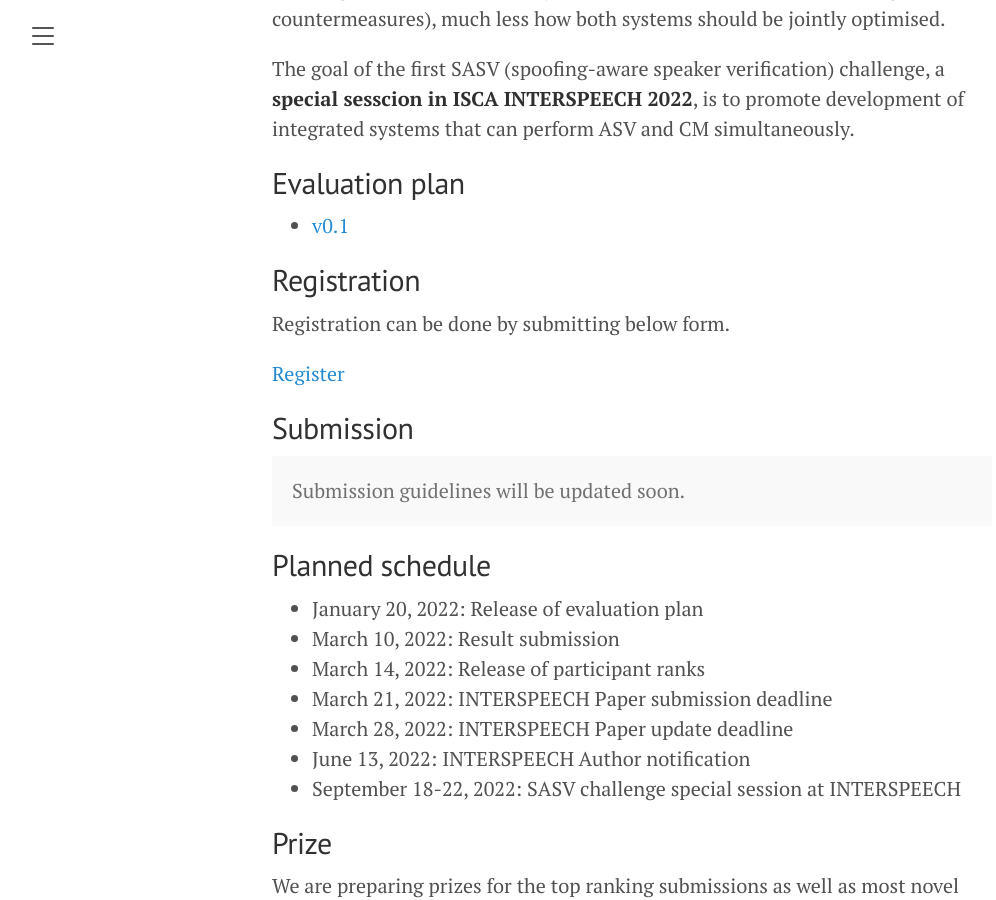
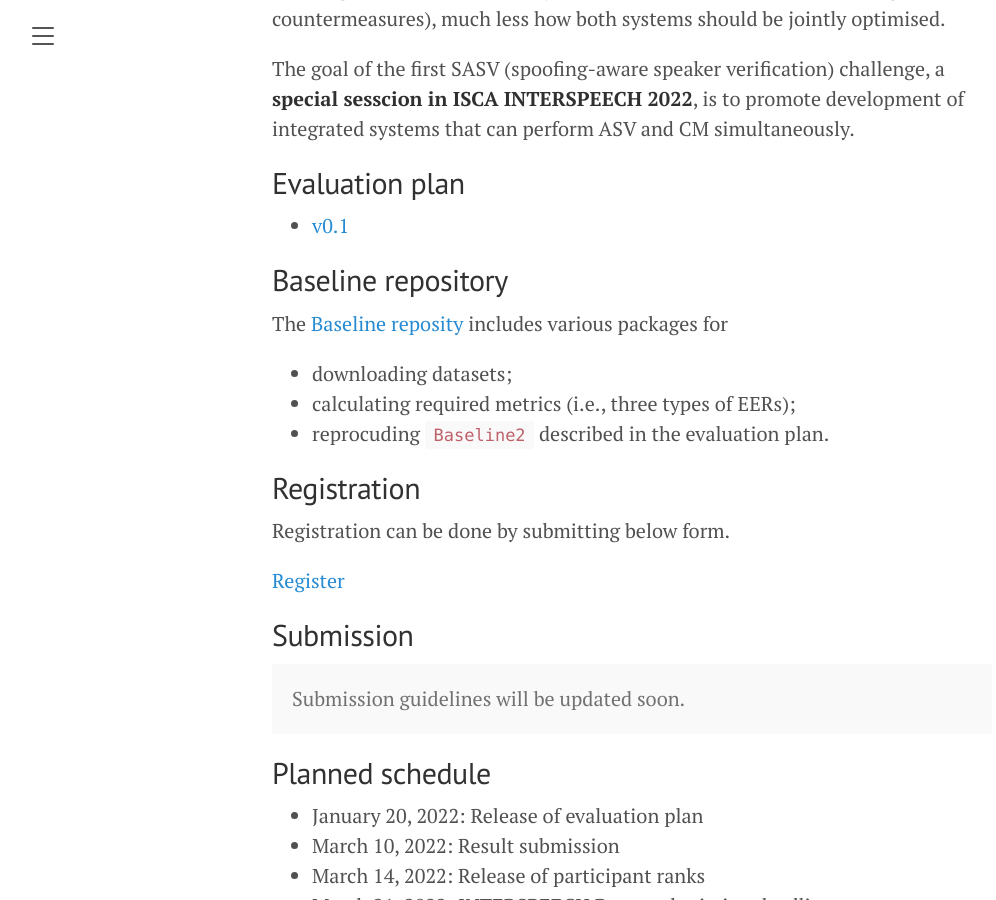
Before and after one commit to sasv-challenge/sasv-challenge.github.io, a Jekyll site: the page built from index.md, in a window 1280 px wide and 900 px high, scrolled down 326 px. Shown: the whole window, without its empty margins (8-1004 px from the left). Built offline with Jekyll 4.4.1, drawn with Linux system fonts in a browser that asks for light colours.

Commit message:
add git repo

```diff
--- a/index.md
+++ b/index.md
@@ -12,6 +12,12 @@ The goal of the first SASV (spoofing-aware speaker verification) challenge, a **
 
 ## Evaluation plan
 - [v0.1]({{ site.url }}/pdfs/2022_SASV_evaluation_plan_v0.1.pdf)
+
+## Baseline repository
+The [Baseline reposity](https://github.com/sasv-challenge/SASVC2022_Baseline) includes various packages for
+- downloading datasets;
+- calculating required metrics (i.e., three types of EERs);
+- reprocuding `Baseline2` described in the evaluation plan.
 
 ## Registration
 Registration can be done by submitting below form.
```
